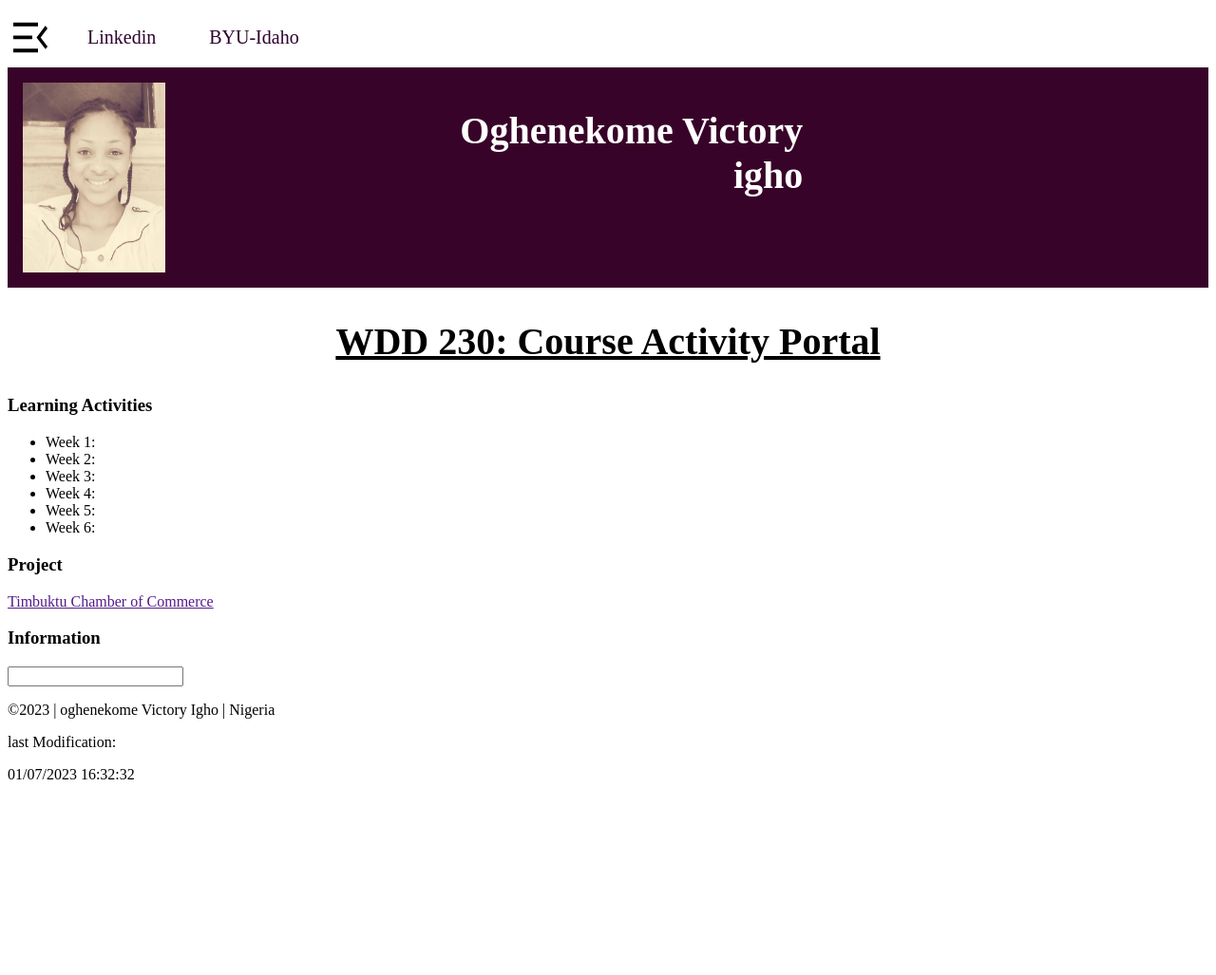
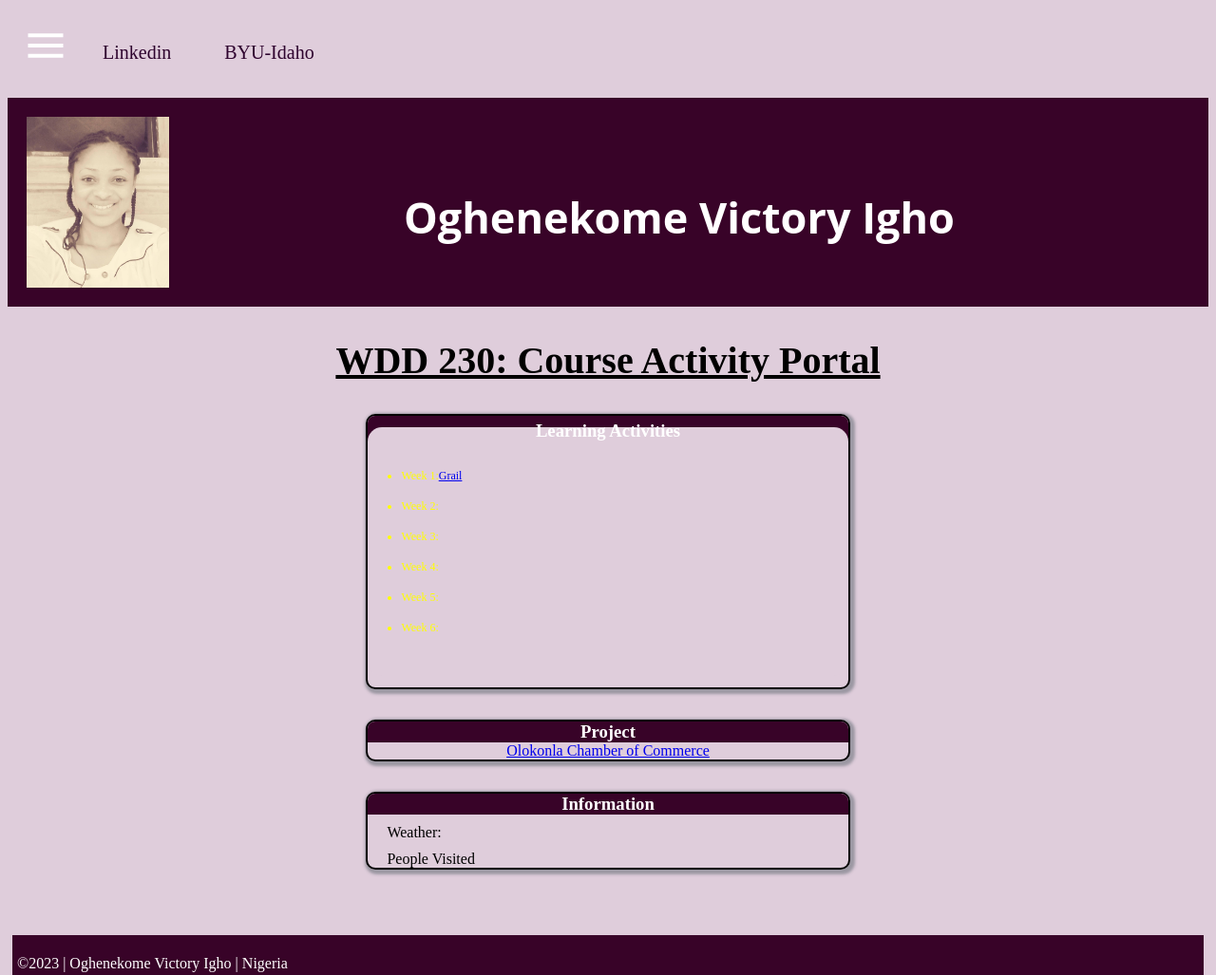
Before and after one commit to meetkome/wdd230, a plain HTML site: page index.html in a window 1280 px wide. Shown: the top 1027 px of the page at 95% size. Before the commit the page ends 841 px from the top, so only its background shows below. Drawn offline with Linux system fonts and the light colour scheme.

Commit message:
commit change

```diff
--- a/index.html
+++ b/index.html
@@ -10,42 +10,45 @@
     content="This is an assignment page for WDD230 created by Ohenekome Victory Igho" />
     <link rel="stylesheet" href="styles/base.css">
     <link rel="stylesheet" href="styles/larger.css">
+    <!-- <link rel="stylesheet" href="fonts.googleapis.com/css2?family=Alegreya+Sans+SC:wght@100&family=Dancing+Script&family=Open+Sans:wght@300&display=swap"> -->
 </head>
 <body>
-    <nav>
-        <img src="images/menu.svg" alt="Menu">
-        <!-- <a href="file:///C:/Users/Kome/Desktop/hamburger.svg">Menu</a> -->
+    <nav><svg xmlns="http://www.w3.org/2000/svg" x="0px" y="0px" height="48" width="48"><path d="M5.5 36.8v-3.95h37v3.95Zm0-10.8v-4h37v4Zm0-10.85V11.2h37v3.95Z"/></svg>
+        <!-- <img src="images/menu.svg" alt="Menu"> -->
         <a href="https://www.linkedin.com/in/oghenekome-igho-890520179">Linkedin</a>
         <a href="https://www.byui.edu">BYU-Idaho</a>
     </nav>
     <header>
-        <img src="images/Me2.JPG" alt="A photo of me" width="150" height="200">
-        <h1>Oghenekome Victory igho</h1>
+        <img src="images/Me2.JPG" alt="A photo of me" width="150" height="180">
+        <h1>Oghenekome Victory Igho</h1>
     </header>
     <main>
         <h2>WDD 230: Course Activity Portal</h2>
-        <section class="card">
+        <section id="activities" class="card">
             <h3>Learning Activities</h3>
             <ul>
-                <li><a href=""></a>Week 1:</li>
-                <li><a href=""></a>Week 2:</li>
-                <li><a href=""></a>Week 3:</li>
-                <li><a href=""></a>Week 4:</li>
-                <li><a href=""></a>Week 5:</li>
-                <li><a href=""></a>Week 6:</li>
+                <li>Week 1:<a href="week01/holy-grail/holygrail.html">Grail</a></li>
+                <li>Week 2:<a href=""></a></li>
+                <li>Week 3:<a href=""></a></li>
+                <li>Week 4:<a href=""></a></li>
+                <li>Week 5:<a href=""></a></li>
+                <li>Week 6:<a href=""></a></li>
             </ul>
         </section>
-        <section class="card">
+        <section id="project" class="card">
             <h3>Project</h3>
-            <a href="">Timbuktu Chamber of Commerce</a>
+            <a href="week01/chamber-site-plan/chamber-site-plan.html">Olokonla Chamber of Commerce</a>
+        </section>
+        <section id="information" class="card">
             <h3>Information</h3>
-            <input type="text" name="" id="">
+            <div>Weather: </div>
+            <div>People Visited</div>
         </section>
     </main>
 
 
     <footer>
-        <p>&copy;<span id="year"></span> | oghenekome Victory Igho | Nigeria </p>
+        <p>&copy;<span id="year"></span> | Oghenekome Victory Igho | Nigeria </p>
         <p>last Modification:</p>
         <p class="highlight" id="lastModified"></p>
     </footer>
--- a/styles/base.css
+++ b/styles/base.css
@@ -1,4 +1,4 @@
-/* @import url('https://fonts.googleapis.com/css2?family=Alegreya+Sans+SC:wght@100&family=Dancing+Script&family=Open+Sans:wght@300&display=swap') */
+@import url('https://fonts.googleapis.com/css2?family=Alegreya+Sans+SC:wght@100&family=Dancing+Script&family=Open+Sans:wght@300&display=swap')
 
 * {
     box-sizing: border-box;
@@ -7,41 +7,75 @@ body {
     display: grid;
     height: 100vh;
     font-size: 16px;
+    background-color: rgb(223, 205, 219);
+}
 
-}
 nav {
     display: flex;
-    background-color: white;
+    background-color: rgb(223, 205, 219);
     gap: 1rem;
-    padding: 1;
+    padding: 1rem;
+    float:right;
+}
+nav *:nth-child(1) {
+    padding-right: 0;
 }
 nav a{
     text-decoration: none;
-    background-color: white;
+    background-color: rgb(223, 205, 219);
     color: rgb(46, 3, 46);
     padding: 20px;
     font-size: 20px;
 }
+
+
+
 header {
     display: grid;
-    grid-template-columns: repeat(3, 1fr);
-    padding: 16px;
+    grid-template-columns: auto 1fr;
+    /* grid-template-columns: repeat(3, 1fr); */
+    padding: 20px;
     background-color: rgb(56, 3, 40);
 }
-img {
-    max-width: 50%;
-    max-height: auto;
+svg {
+    filter: brightness(0) invert(1);
+    color: yellow;
 }
-.card {
+#profile {
+    max-width: 125px;
+    grid-column: 1 / 2;
+    padding: 10px;
+    margin-left: 3rem;
+}
 
+main {
+    color: black;
+    max-width: 760px;
+    margin: 0 auto;
+    display: block;
+    margin-bottom: 2rem;
+}
+
+
+.card a {
+    grid-column: 1/2;
 }
 ul {
+    grid-column: 1/2;
+    padding: 35px;
+    background-color: rgb(223, 205, 219);;
+    border-radius: 15px;
+    margin-top: -20px;
+    font-size: 12px;
+    color: yellow;
+}
 
-}
 h1 {
     color: white;
-    text-align: right;
-    font-size: 40px;
+    text-align: center;
+    font-size: 45px;
+    margin-top: 75px;
+    font-family: Open Sans;
 
 }
 h2 {
@@ -49,13 +83,62 @@ h2 {
     font-size: 40px;
     text-align: center;
 }
+h3 {
+    background-color: rgba(56, 3, 40);
+    color: white;
+    text-align: center;
+    margin: 0;
+    border-radius: 8px 8px 0 0;
+}
+section {
+    border: 2px solid black;
+    border-radius: 10px;
+    box-shadow: 2px 2px 3px 3px rgba(89, 100, 108, 0.5);
+    margin: 2rem;
+}
+#activities {
+    grid-column: 1 / 2;
+    grid-row: 2/4;
+    line-height: 2rem;
+}
+
+#project {
+    grid-column: 2 / 3;
+    text-align: center;
+}
+
+#information {
+    grid-column: 2 / 3;
+}
+
+#information div{
+    padding: 10px 0 0 20px;
+}
+.highlight {
+    text-align: center;
+    font-size: 12px;
+    color: yellow;
+}
+footer {
+    background-color: rgb(56, 3, 40);
+    padding: 5px;
+    margin: 5px;
+}
+footer p {
+    color: white;
+}
+
+
 /* @media screen {
-    nav {
-        display: flex;
-        background-color: white;
-        flex-direction: column;
-        align-items: center;
-        gap: 1rem;
-        padding: 1;
-    }
+nav {
+    display: flex;
+    flex-direction: column;
+    gap: 1rem;
+    justify-content: right;
+    align-items: center;
+    background-color: black;
+    gap: 3rem;
+    padding: 1rem;
+    margin: 0;
+}
 } */
```
Also changed, not shown: week01/chamber-site-plan.html (added, +131 -0 lines).
